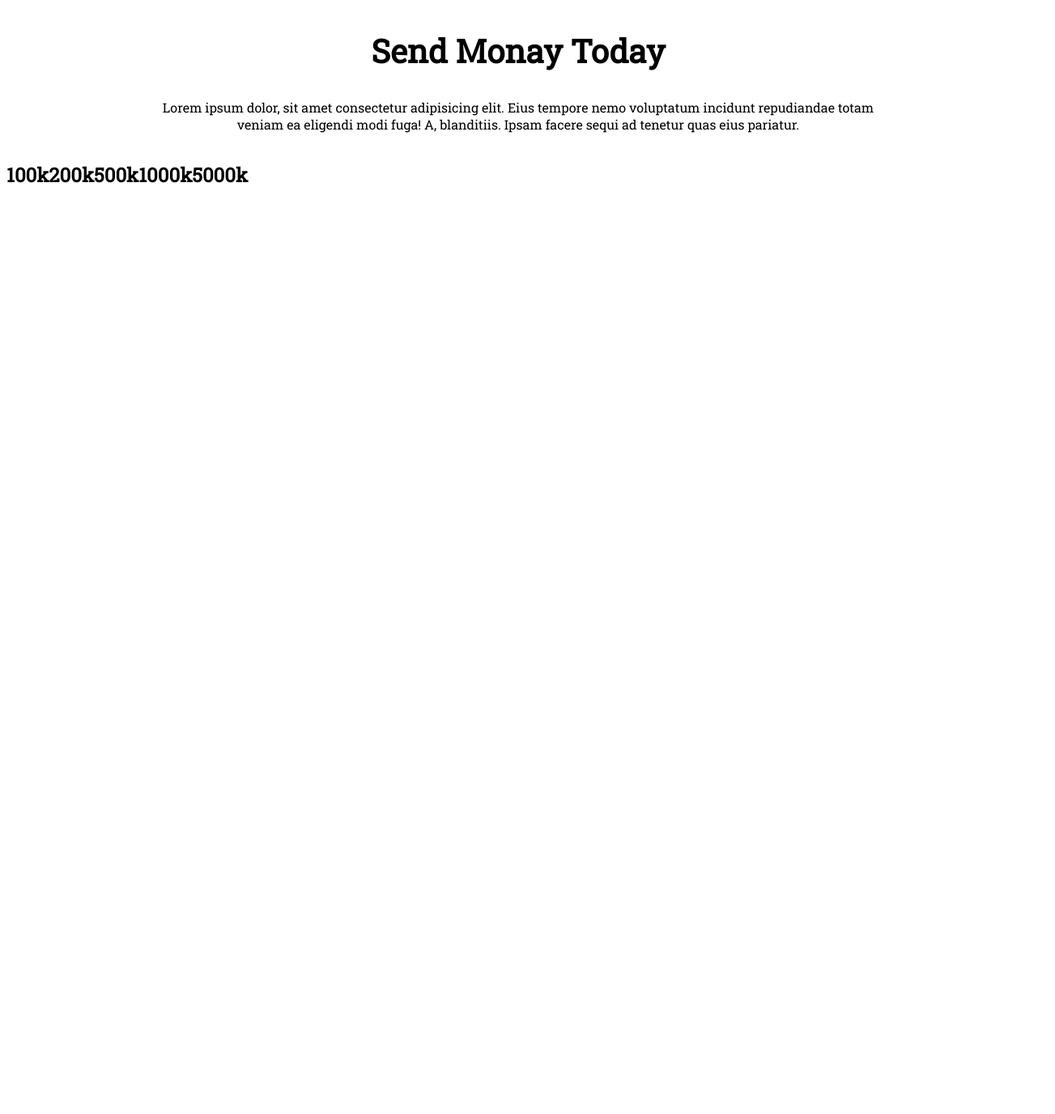
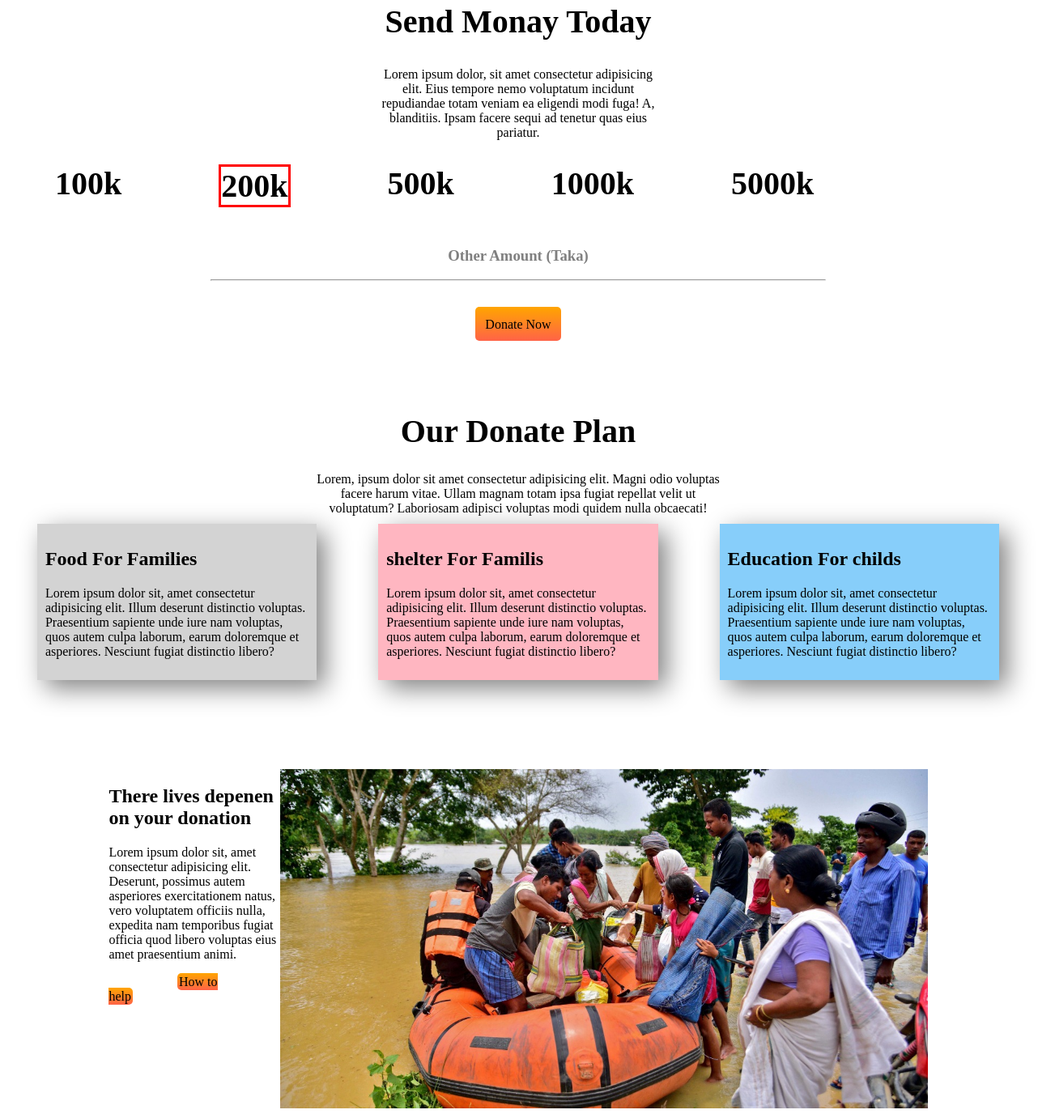
Before and after one commit to Masud-Parveg/prvg-donate-today-repo, a plain HTML site: page index.html in a window 1280 px wide. Shown: the part 671-2047 px from the top of the page at 81% size, 1303 px wide, since content can reach past the window. Before the commit the page ends 931 px from the top, so only its background shows below. Drawn offline with Linux system fonts and the light colour scheme; a web font is replaced by a local one.

Commit message:
added footer and other

```diff
--- a/index.html
+++ b/index.html
@@ -5,9 +5,7 @@
     <meta http-equiv="X-UA-Compatible" content="IE=edge">
     <meta name="viewport" content="width=device-width, initial-scale=1.0">
     <link rel="stylesheet" href="style.css">
-    <link rel="preconnect" href="https://fonts.googleapis.com">
-    <link rel="preconnect" href="https://fonts.gstatic.com" crossorigin>
-    <link href="https://fonts.googleapis.com/css2?family=Alfa+Slab+One&family=Gentium+Book+Plus&family=Prompt:wght@400;900&family=Roboto+Slab&display=swap" rel="stylesheet">
+
 </head>
 <body>
     <section class="top-secton">
@@ -27,7 +25,7 @@
         <div>
             <h1>100k</h1>
         </div>
-        <div>
+        <div id="amount-box">
             <h1>200k</h1>
         </div>
         <div>
@@ -40,6 +38,73 @@
             <h1>5000k</h1>
         </div>
     </section>
+    <div id="other-amount">
+        <h3>Other Amount (Taka)</h3>
+        <hr width="60%"><br><br>
+        <a target="_blank" href="https://www.tatango.com/non-profits/" class="donate-button"> Donate Now</a>
+    </div>
+    <div class="donate-plan">
+        <h1>Our Donate Plan</h1>
+        <p>Lorem, ipsum dolor sit amet consectetur adipisicing elit. Magni odio voluptas facere harum vitae. Ullam magnam totam ipsa fugiat repellat velit ut voluptatum? Laboriosam adipisci voluptas modi quidem nulla obcaecati!</p>
+    </div>
+    <section class="section-04">
+        <div class="section-04-box section-04-box-01">
+            <h2>Food For Families</h2>
+            <p>Lorem ipsum dolor sit, amet consectetur adipisicing elit. Illum deserunt distinctio voluptas. Praesentium sapiente unde iure nam voluptas, quos autem culpa laborum, earum doloremque et asperiores. Nesciunt fugiat distinctio libero?</p>
+        </div>
+        <div class="section-04-box section-04-box-02">
+            <h2>shelter For Familis</h2>
+            <p>Lorem ipsum dolor sit, amet consectetur adipisicing elit. Illum deserunt distinctio voluptas. Praesentium sapiente unde iure nam voluptas, quos autem culpa laborum, earum doloremque et asperiores. Nesciunt fugiat distinctio libero?</p>
+        </div>
+        <div class="section-04-box section-04-box-03">
+            <h2>Education For childs</h2>
+            <p>Lorem ipsum dolor sit, amet consectetur adipisicing elit. Illum deserunt distinctio voluptas. Praesentium sapiente unde iure nam voluptas, quos autem culpa laborum, earum doloremque et asperiores. Nesciunt fugiat distinctio libero?</p>
+        </div>
+    </section>
+    <section class="section-05">
+        <div>
+            <h1>There lives depenen on your donation</h1>
+            <p>Lorem ipsum dolor sit, amet consectetur adipisicing elit. Deserunt, possimus autem asperiores exercitationem natus, vero voluptatem officiis nulla, expedita nam temporibus fugiat officia quod libero voluptas eius amet praesentium animi.</p>
+            <a target="_blank" href="https://www.tatango.com/non-profits/" class="donate-button"> How to help</a>
+        </div>
+        <div>
+            <img src="images/donation5.jpg" alt="donation photo">
+        </div>
+    </section>
+    <section class="section-06">
+        <div>
+            <img src="images/donation5.jpg" alt="donation photo">
+        </div>
+        <div>
+            <h1>There lives depenen on your donation</h1>
+            <p>Lorem ipsum dolor sit, amet consectetur adipisicing elit. Deserunt, possimus autem asperiores exercitationem natus, vero voluptatem officiis nulla, expedita nam temporibus fugiat officia quod libero voluptas eius amet praesentium animi.</p>
+            <a target="_blank" href="https://www.tatango.com/non-profits/" class="donate-button"> How to help
+            </a>
+            </div>
+    </section>
+        <div class="donate-plan">
+            <h1>keep us posted</h1>
+            <p>Lorem, ipsum dolor sit amet consectetur adipisicing elit. Magni odio voluptas facere harum vitae. Ullam magnam totam ipsa fugiat repellat velit ut voluptatum? Laboriosam adipisci voluptas modi quidem nulla obcaecati!</p>
+        </div>
+
+        <section class="section-07">
+        <div>
+            <form action="">
+                <input type="Email" id="Email" name="Email to us" value="Emial">
+            </form>
+        </div>
+        <div>
+             <a target="_blank" href="https://www.tatango.com/non-profits/" class="button-subcription"> Subscribe
+                </a>
+        </div>
+    </section>
+    <section class="section-08">
+        <div>
+            <h1>Be With Us </h1>
+            <p>Be With Huminity</p>
+        </div>
+
+    </section>
 
 </body>
 </html>
--- a/style.css
+++ b/style.css
@@ -1,9 +1,4 @@
-body {
-    font-family: 'Alfa Slab One', cursive;
-    font-family: 'Gentium Book Plus', serif;
-    font-family: 'Prompt', sans-serif;
-    font-family: 'Roboto Slab', serif;
-}
+
 .top-secton {
     background-image: url(images/donation9.jpg);
     background-repeat: no-repeat;
@@ -15,7 +10,6 @@ body {
     width: 90%;
     text-align: center;
     font-size:50px;
-    font-family: 'Roboto Slab', serif;
     color: white;
     margin-left: 5%;
     margin-right: 10%;
@@ -24,8 +18,6 @@ body {
 }
 .text-color {
     color: crimson;
-    font-family:'Roboto Slab', serif;
-    color: white;
 
 }
 .top-paragrap {
@@ -58,8 +50,89 @@ body {
 }
 .section-03 {
     display: flex;
+}
+.section-03 h1 {
+    font-size: 40px;
+    text-align: center;
+    margin: 30px 60px;
+}
+#amount-box h1 {
+    border:solid red;
+}
+.section-02 p {
+    text-align: center;
+    margin: 0 30%;
+}
+#other-amount {
+    text-align: center;
+    color: gray;
+}
+.donate-plan h1 {
+    margin-top: 100px ;
+    font-size: 40px;
+    text-align: center;
 
 }
-.section-03 h1 {
-    width: 20%;
+.donate-plan p {
+    text-align: center;
+    margin: 0 30%;
 }
+.section-04 {
+    display: flex;
+}
+.section-04-box {
+    width: 30%;
+    margin: 10px 3%;
+    padding: 10Px;
+    box-shadow: 10px 10px 30px gray;
+}
+.section-04-box-01 {
+    background-color: lightgray;
+}
+.section-04-box-02 {
+    background-color:lightpink;
+}
+.section-04-box-03 {
+    background-color:lightskyblue
+}
+.section-05 {
+    display: flex;
+    margin: 100px 10%;
+
+
+}
+.section-05 h1 {
+
+}
+.section-05 p {
+
+}
+.section-05 img {
+    width: 800px;
+
+}
+.section-06 {
+    display: flex;
+}
+.section-07 {
+    box-sizing: border-box;
+    display: flex;
+    border: solid black;
+    background-color:lightpink;
+    margin: 10px 20%;
+}
+.button-subcription {
+    color: black;
+    background-image: linear-gradient(red,tomato);
+    text-decoration: none;
+    margin: 40%;
+    border: 40px 60px;
+    border-radius: 3px;
+    padding: 1%;
+}
+ .section-08  {
+    text-align: center;
+    color: darkgrey;
+    border: solid black;
+    background-color: black;
+ }
```
